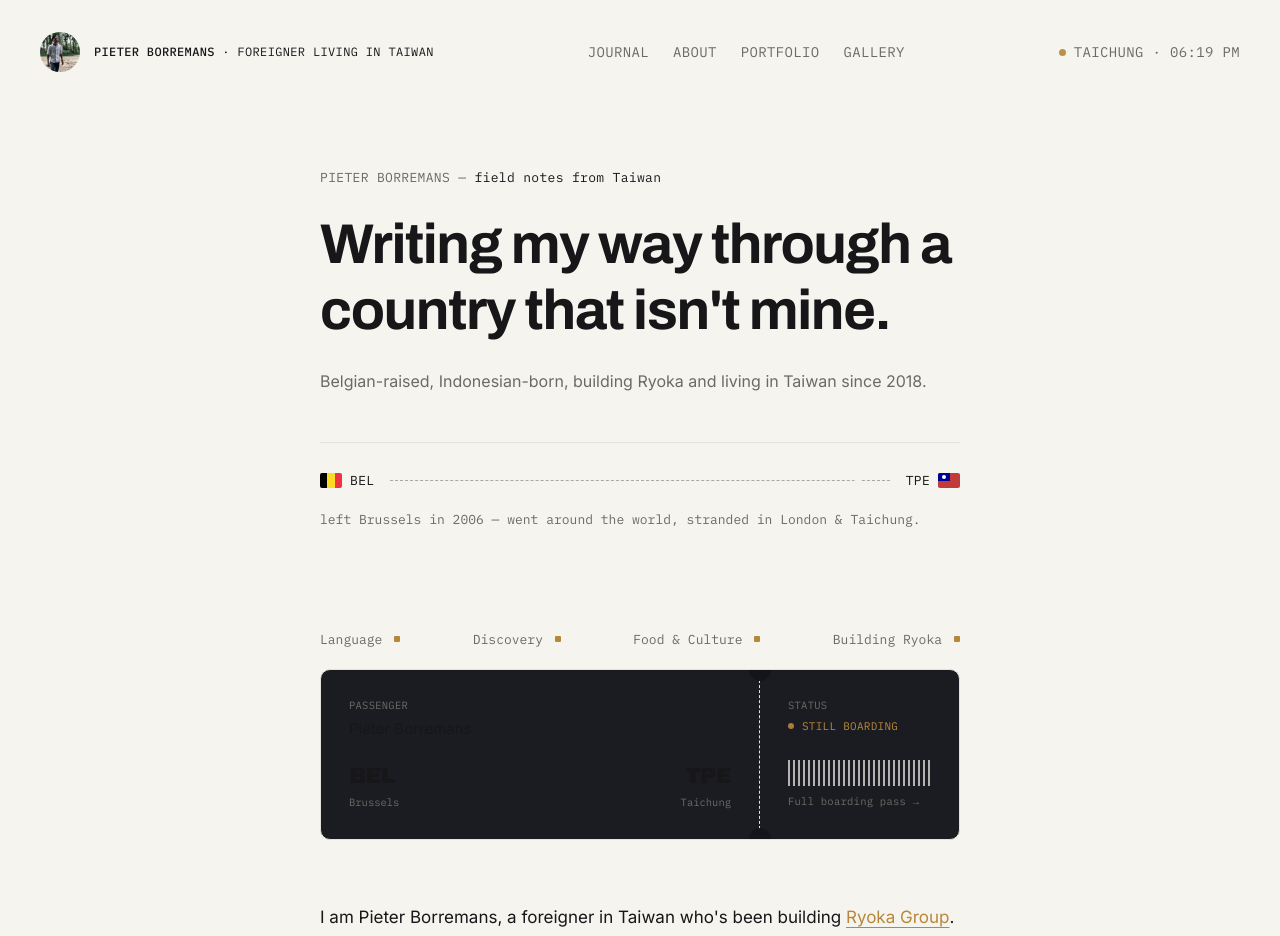
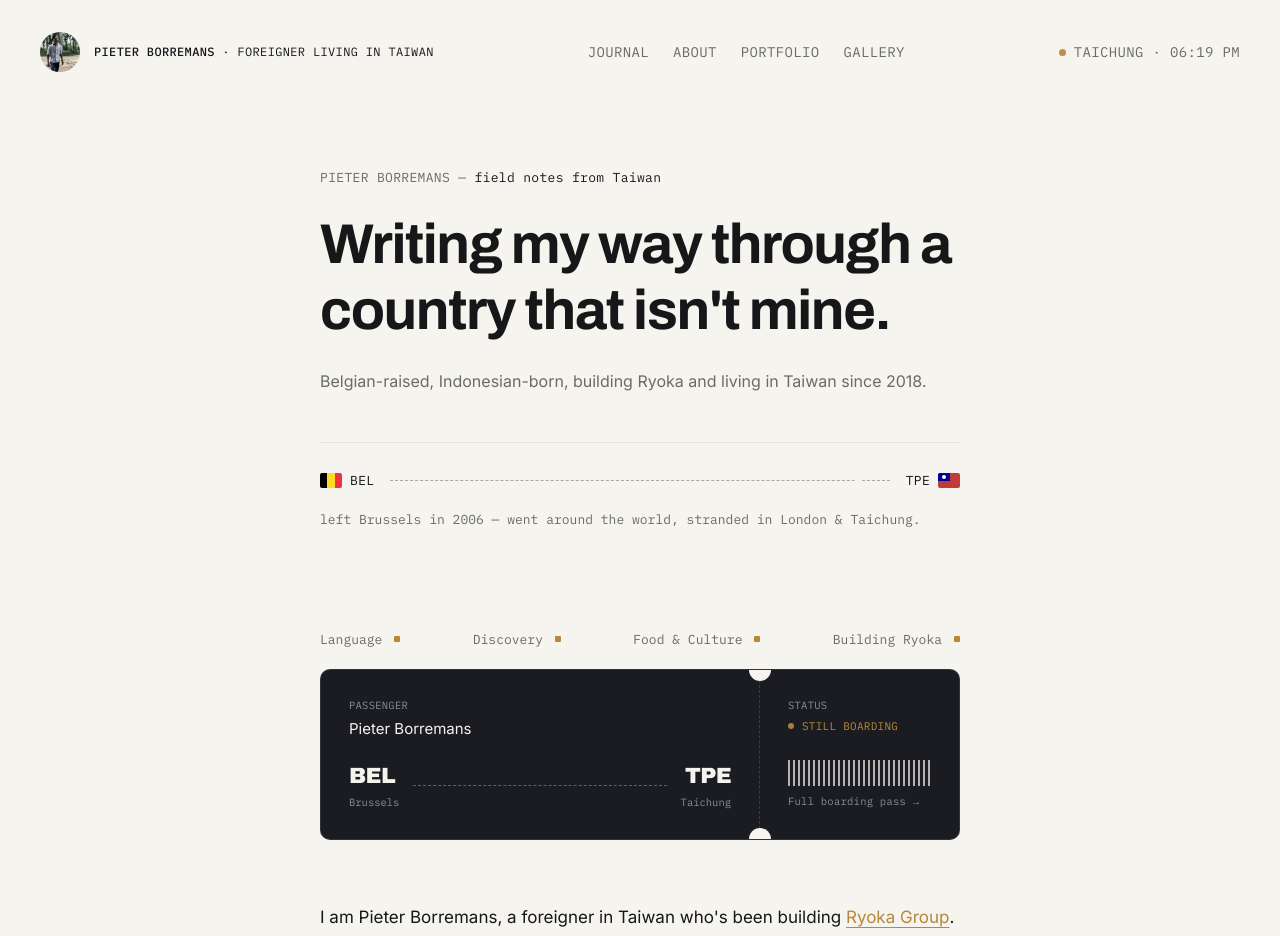
Before and after one commit to sillyledger/personal, a Next.js app: page / in a window 1280 px wide. Shown: the top 936 px of the page. Built offline with nearby package versions, Linux system fonts and the light colour scheme; no server answers; the database is empty.

Commit message:
Update BoardingPassTeaser.tsx

```diff
--- a/components/BoardingPassTeaser.tsx
+++ b/components/BoardingPassTeaser.tsx
@@ -10,7 +10,7 @@ export default function BoardingPassTeaser() {
           width: 22px;
           height: 22px;
           border-radius: 50%;
-          background: #14151A;
+          background: #F6F4EE;
         }
         .teaser-stub::before { top: -11px; }
         .teaser-stub::after { bottom: -11px; }
@@ -27,39 +27,39 @@ export default function BoardingPassTeaser() {
         }
       `}</style>
 
-      <div className="flex flex-col sm:flex-row border border-line rounded-[10px] bg-[#1B1C22] overflow-hidden">
+      <div className="flex flex-col sm:flex-row border border-white/10 rounded-[10px] bg-[#1B1C22] overflow-hidden">
         <div className="flex-1 p-7">
-          <div className="font-mono text-[10.5px] tracking-wide uppercase text-muted">
+          <div className="font-mono text-[10.5px] tracking-wide uppercase text-[#8B8D96]">
             Passenger
           </div>
-          <div className="text-[15px] mt-1 mb-5 text-ink">
+          <div className="text-[15px] mt-1 mb-5 text-[#F5F3EE]">
             Pieter Borremans
           </div>
 
           <div className="flex items-center gap-3.5">
             <div>
-              <div className="font-display font-black text-[22px] tracking-tight">
+              <div className="font-display font-black text-[22px] tracking-tight text-[#F5F3EE]">
                 BEL
               </div>
-              <div className="font-mono text-[10.5px] text-muted mt-0.5">
+              <div className="font-mono text-[10.5px] text-[#8B8D96] mt-0.5">
                 Brussels
               </div>
             </div>
-            <div className="flex-1 h-px border-t border-dashed border-ink/30" />
+            <div className="flex-1 h-px border-t border-dashed border-white/30" />
             <div className="text-right">
-              <div className="font-display font-black text-[22px] tracking-tight">
+              <div className="font-display font-black text-[22px] tracking-tight text-[#F5F3EE]">
                 TPE
               </div>
-              <div className="font-mono text-[10.5px] text-muted mt-0.5">
+              <div className="font-mono text-[10.5px] text-[#8B8D96] mt-0.5">
                 Taichung
               </div>
             </div>
           </div>
         </div>
 
-        <div className="teaser-stub relative w-full sm:w-[200px] p-7 flex flex-col justify-between border-t sm:border-t-0 sm:border-l border-dashed border-line">
+        <div className="teaser-stub relative w-full sm:w-[200px] p-7 flex flex-col justify-between border-t sm:border-t-0 sm:border-l border-dashed border-white/15">
           <div>
-            <div className="font-mono text-[10.5px] tracking-wide uppercase text-muted">
+            <div className="font-mono text-[10.5px] tracking-wide uppercase text-[#8B8D96]">
               Status
             </div>
             <div className="flex items-center gap-2 mt-1 font-mono text-[11px] tracking-wide uppercase text-gold">
@@ -72,7 +72,7 @@ export default function BoardingPassTeaser() {
             <div className="teaser-barcode" />
             <a
               href="/about"
-              className="font-mono text-[10.5px] text-muted hover:text-accent transition-colors mt-2 inline-block tracking-wide"
+              className="font-mono text-[10.5px] text-[#8B8D96] hover:text-accent transition-colors mt-2 inline-block tracking-wide"
             >
               Full boarding pass →
             </a>
```
